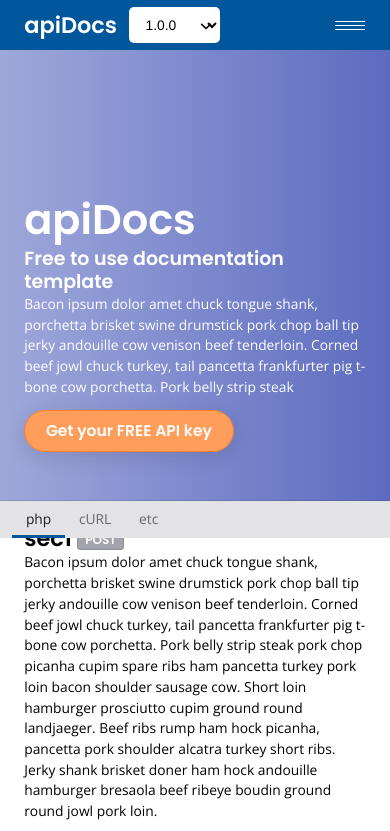
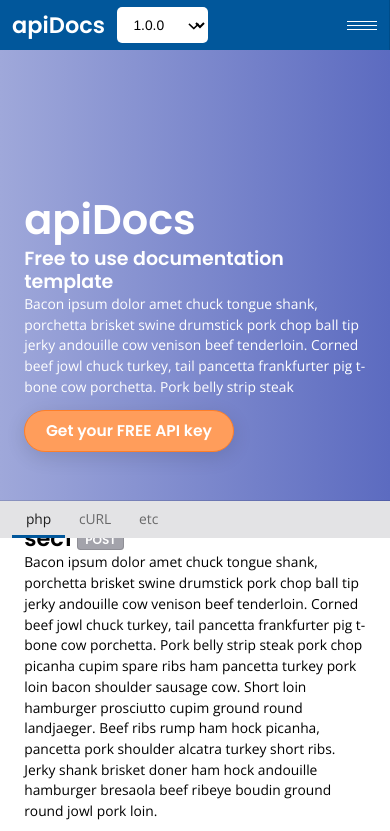
Before and after one commit to SimonFricker/apiDocs, a website: page docs/index.html in a window 390 px wide. Shown: the top 831 px of the page. Drawn offline with nearby package versions, Linux system fonts and the light colour scheme; files whose address does not match are found by name.

```diff
--- a/src/scss/_main.scss
+++ b/src/scss/_main.scss
@@ -28,7 +28,6 @@
         top: 0;
         left: 0;
         z-index: 999;
-        padding: 0 $basePadding*2;
         // display: flex;
         // align-items: center;
         display: flex;
@@ -51,6 +50,7 @@
             @include grid-column(12, $custom-neat-grid);
 
             .brand {
+                margin-left:$basePadding;
                 min-height: 50px;
                 text-align: center;
                 float: left;
@@ -87,6 +87,8 @@
                 flex-direction: column;
                 align-items: center;
                 justify-content: center;
+
+                margin-right:$basePadding;
                 @include grid-media($neat-grid-tablet) {
                     display: none;
                 }
```
Also changed, not shown: docs/assets/css/apiDocs.css.
